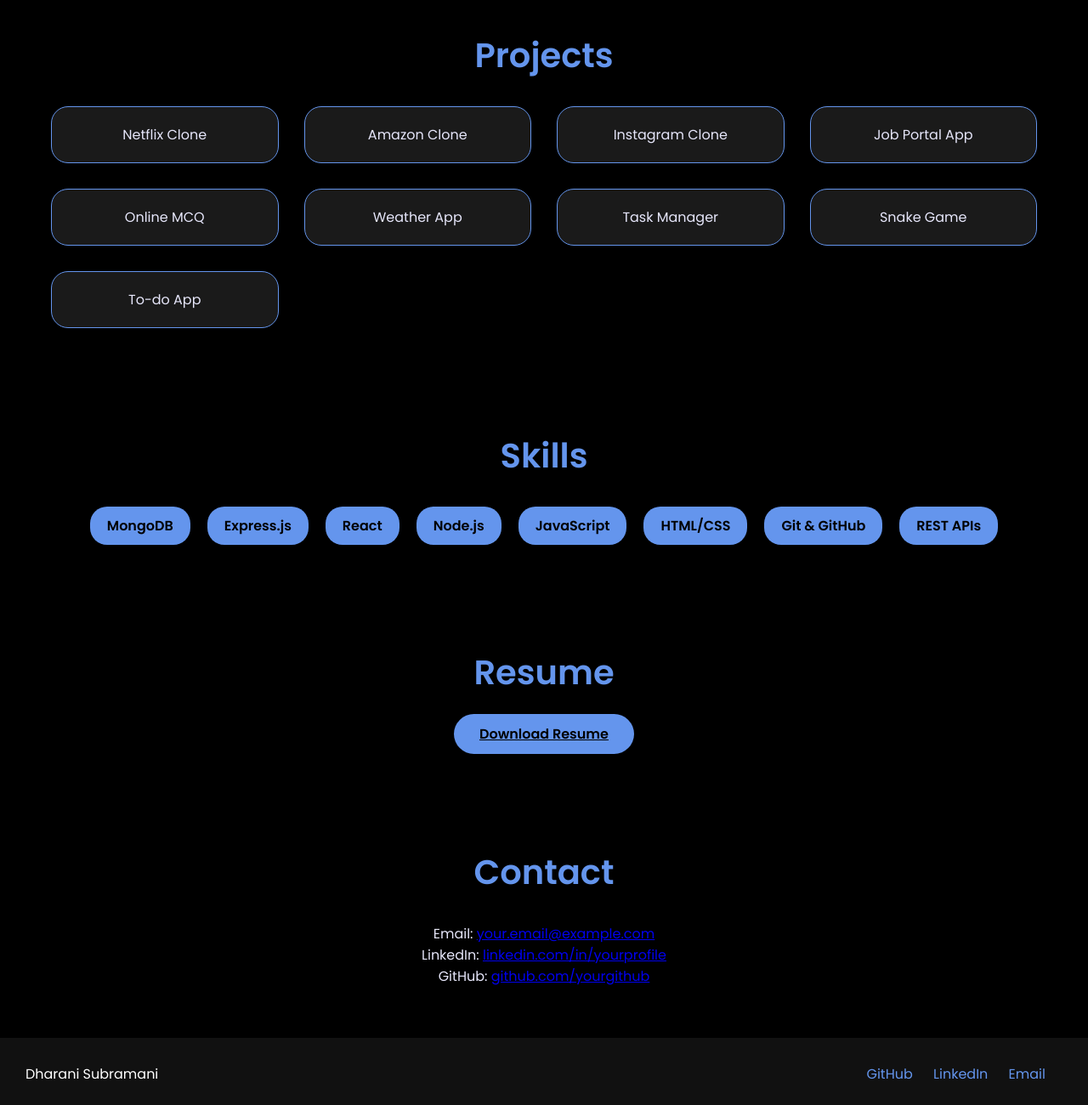
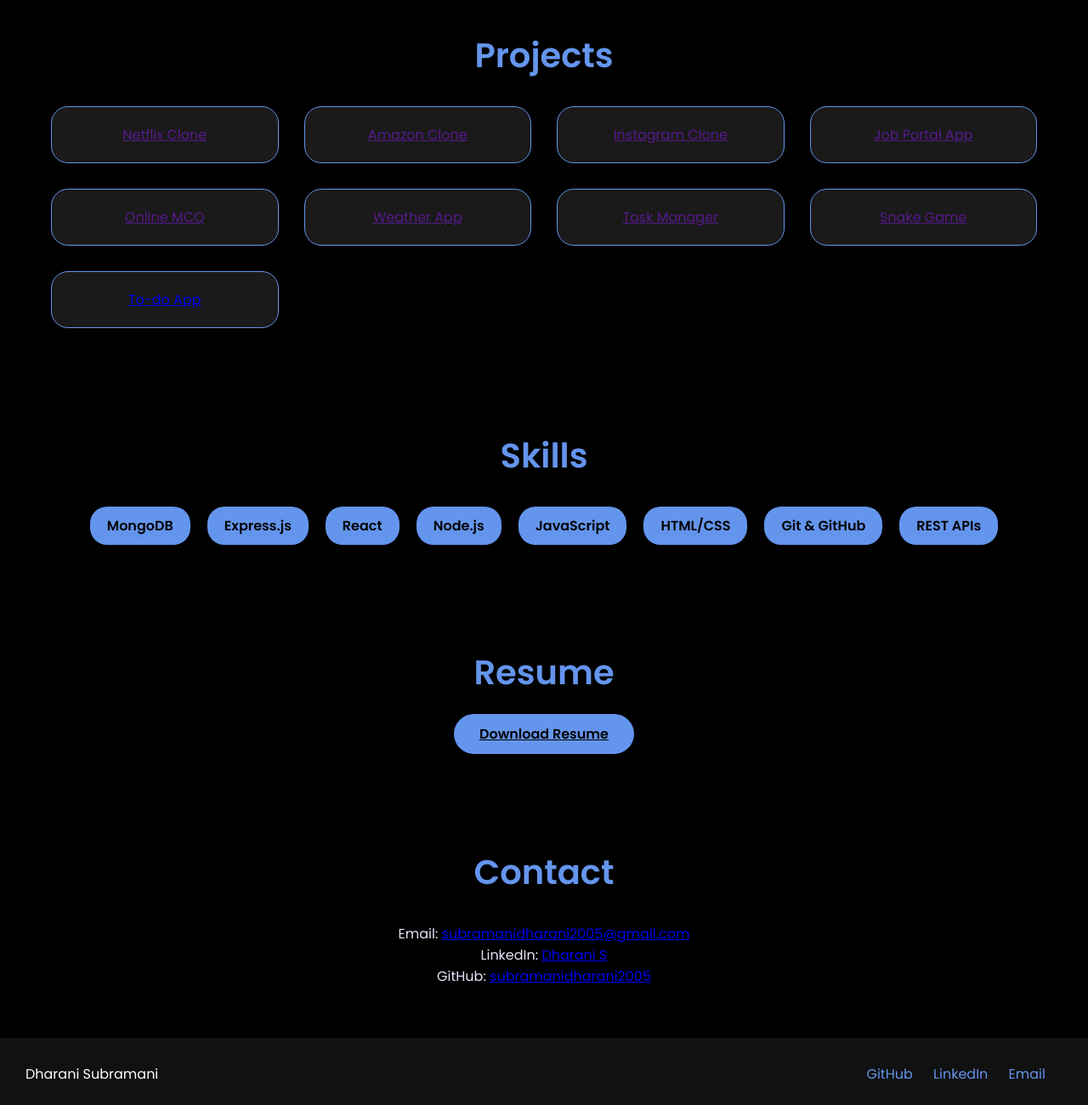
Before and after one commit to subramanidharani2005/portfolio, a plain HTML site: page index.html in a window 1280 px wide. Shown: the part 1160-2460 px from the top of the page at 85% size. Drawn offline with Linux system fonts and the light colour scheme.

Commit message:
Update index.html

```diff
--- a/index.html
+++ b/index.html
@@ -4,7 +4,7 @@
 <head>
   <meta charset="UTF-8" />
   <meta name="viewport" content="width=device-width, initial-scale=1.0" />
-  <title>Dharani | MERN Stack Developer</title>
+  <title>Dharani S | MERN Stack Developer</title>
   <link href="https://fonts.googleapis.com/css2?family=Poppins:wght@300;400;600&display=swap" rel="stylesheet">
   <script src="https://kit.fontawesome.com/a076d05399.js" crossorigin="anonymous"></script>
 <link rel="stylesheet" href="style.css">
@@ -12,7 +12,7 @@
 
 <body>
   <header>
-    <div class="logo">Dharani</div>
+    <div class="logo">Dharani Subramani</div>
     <nav>
       <ul id="nav-links">
         <li><a href="#about">About</a></li>
@@ -43,15 +43,15 @@
   <section class="section" id="projects">
     <h1>Projects</h1>
     <div class="projects-grid">
-      <div class="project-card">Netflix Clone</div>
-      <div class="project-card">Amazon Clone</div>
-      <div class="project-card">Instagram Clone</div>
-      <div class="project-card">Job Portal App</div>
-      <div class="project-card">Online MCQ</div>
-      <div class="project-card">Weather App</div>
-      <div class="project-card">Task Manager</div>
-      <div class="project-card">Snake Game</div>
-      <div class="project-card">To-do App</div>
+      <div class="project-card"><a href="">Netflix Clone</a></div>
+      <div class="project-card"><a href="">Amazon Clone</a></div>
+      <div class="project-card"><a href="">Instagram Clone</a></div>
+      <div class="project-card"><a href="">Job Portal App</a></div>
+      <div class="project-card"><a href="">Online MCQ</a></div>
+      <div class="project-card"><a href="">Weather App</a></div>
+      <div class="project-card"><a href="">Task Manager</a></div>
+      <div class="project-card"><a href="">Snake Game</a></div>
+      <div class="project-card"><a href="../todo/todo.html">To-do App</a></div>
     </div>
   </section>
 
@@ -73,22 +73,23 @@
 
   <section class="section" id="resume">
     <h1>Resume</h1>
-    <p><a class="btn-primary" href="resume.pdf" download>Download Resume</a></p>
+    <p><a class="btn-primary" href="Dharani_Subramani_Resume.pdf" download>Download Resume</a></p>
   </section>
 
   <section class="section" id="contact">
     <h1>Contact</h1>
-    <p>Email: <a href="mailto:your.email@example.com">your.email@example.com</a></p>
-    <p>LinkedIn: <a href="https://linkedin.com/in/yourprofile">linkedin.com/in/yourprofile</a></p>
-    <p>GitHub: <a href="https://github.com/yourgithub">github.com/yourgithub</a></p>
+   <p>Email: <a href="mailto:subramanidharani2005@gmail.com">subramanidharani2005@gmail.com</a></p>
+      <p>LinkedIn: <a href="https://www.linkedin.com/in/dharani-s-9677b4348">Dharani S</a></p>
+
+    <p>GitHub: <a href="https://github.com/subramanidharani2005">subramanidharani2005</a></p>
   </section>
 
   <footer class="footer">
     <div>Dharani Subramani</div>
     <div>
-      <a href="#">GitHub</a>
-      <a href="#">LinkedIn</a>
-      <a href="#">Email</a>
+      <a href="https://github.com/subramanidharani2005">GitHub</a>
+      <a href="https://www.linkedin.com/in/dharani-s-9677b4348">LinkedIn</a>
+      <a href="mailto:subramanidharani2005@gmail.com">Email</a>
     </div>
   </footer>
 
```
